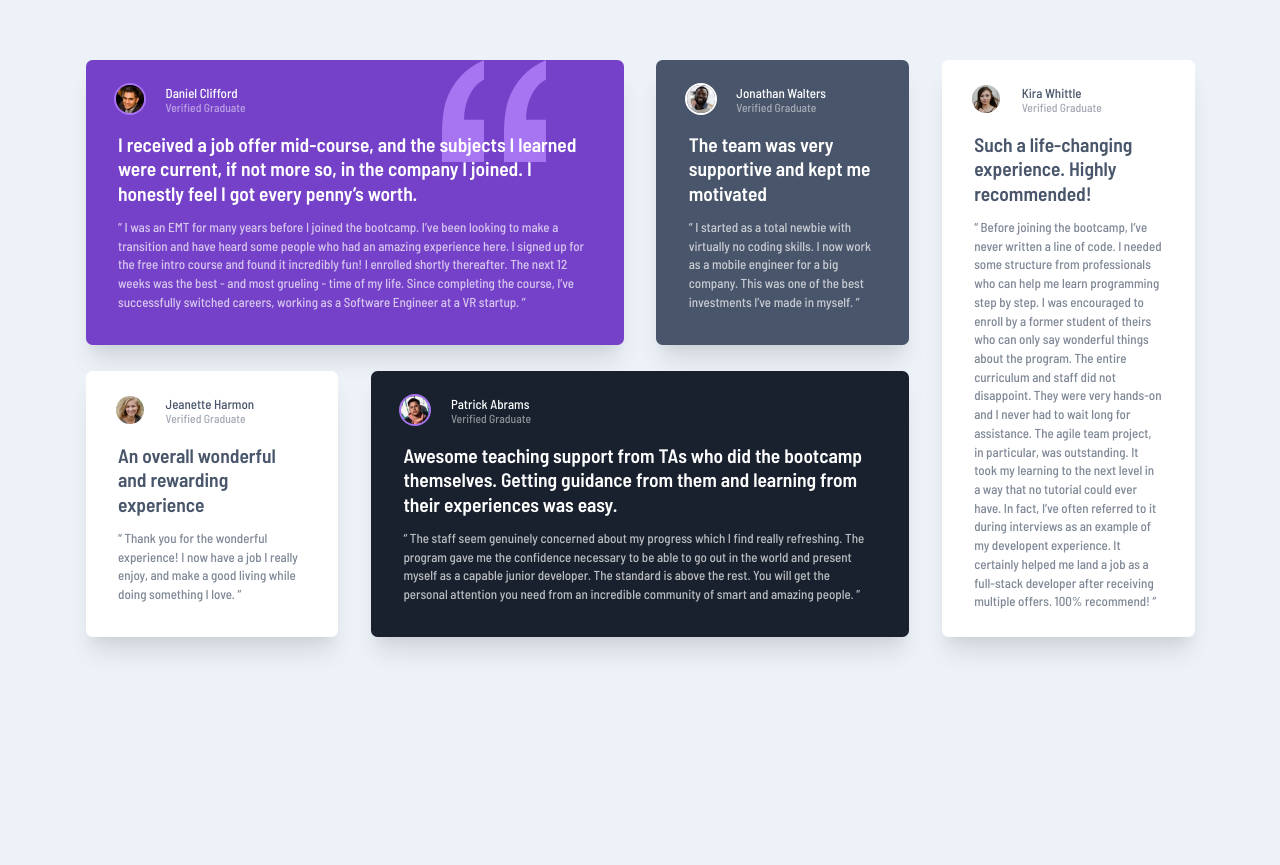
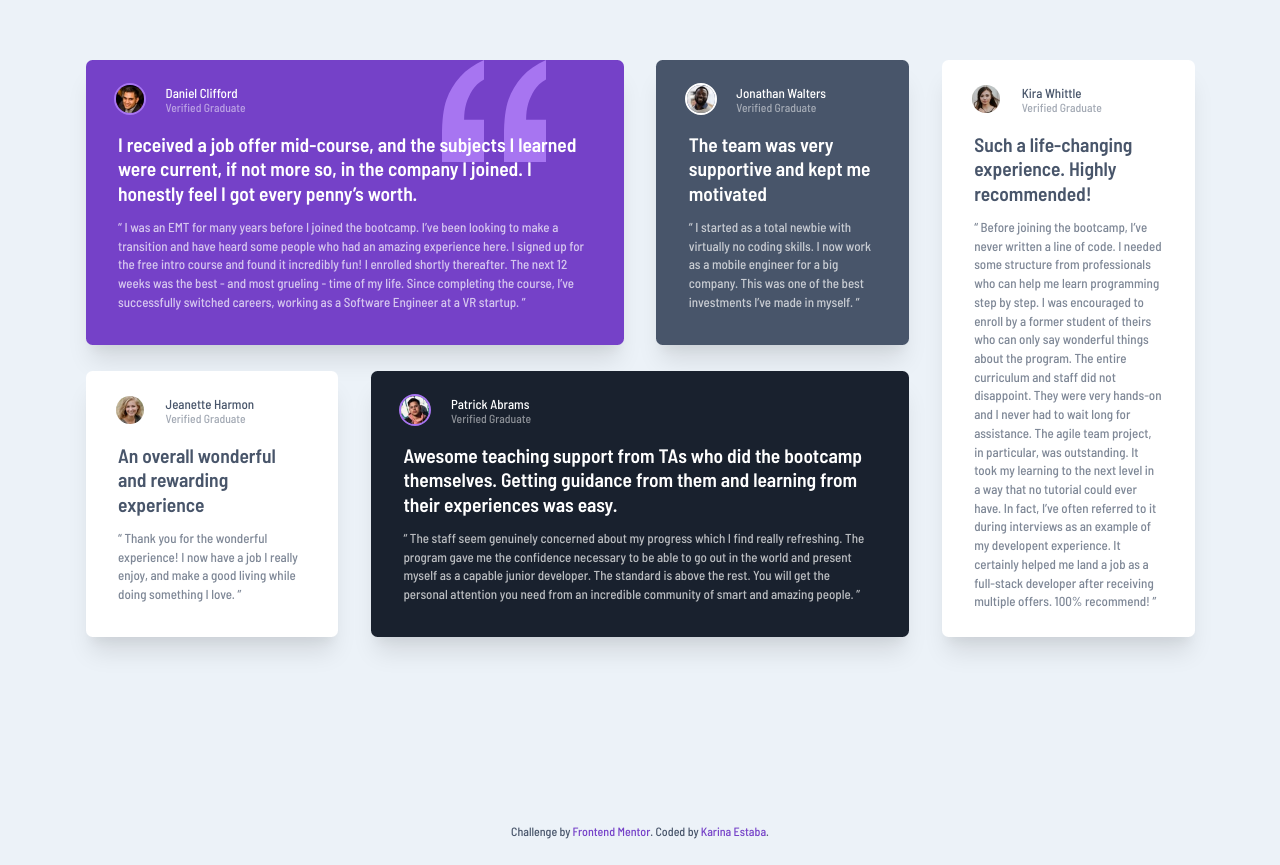
Before and after one commit to karinaestaba/testimonial-grid, a plain HTML site: page index.html in a window 1280 px wide. Shown: the part 103-968 px from the top of the page. Before the commit the page ends 903 px from the top, so only its background shows below. Drawn offline with Linux system fonts and the light colour scheme.

Commit message:
+ Habilitado footer de créditos.

```diff
--- a/index.html
+++ b/index.html
@@ -126,9 +126,9 @@
     </div>
   </main>
 
-  <!--footer class="main-footer">
+  <footer class="main-footer">
     Challenge by <a href="https://www.frontendmentor.io?ref=challenge" target="_blank">Frontend Mentor</a>.
     Coded by <a href="https://www.frontendmentor.io/profile/karinaestaba/">Karina Estaba</a>.
-  </footer-->
+  </footer>
 </body>
 </html>
```
